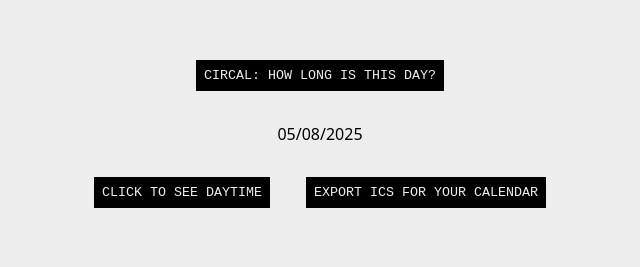
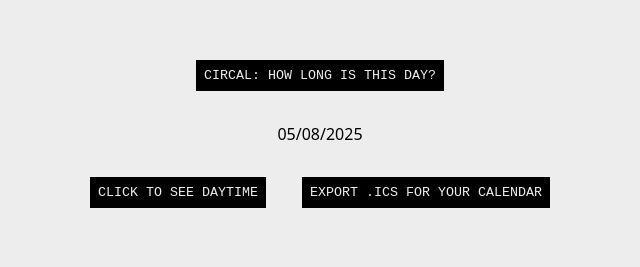
Before and after one commit to ja-svoboda/cirCal, a website: page index.html in a window 1280 px wide. Shown: the part 212-479 px from the top of the page, 320-960 px from the left. Drawn offline with Linux system fonts and the light colour scheme.

Commit message:
button update

```diff
--- a/index.html
+++ b/index.html
@@ -28,7 +28,7 @@
 </div>
 
 <button onclick=getSunTimes() class="button">click to see daytime</button>
-<button onclick=createICalEvent() class="button">export ics for your calendar</button>
+<button onclick=createICalEvent() class="button">export .ics for your calendar</button>
 
 
 <p class="note">this app use your geoData for makes it works, others like cookies, tracking etc. are not required.<br>
```
